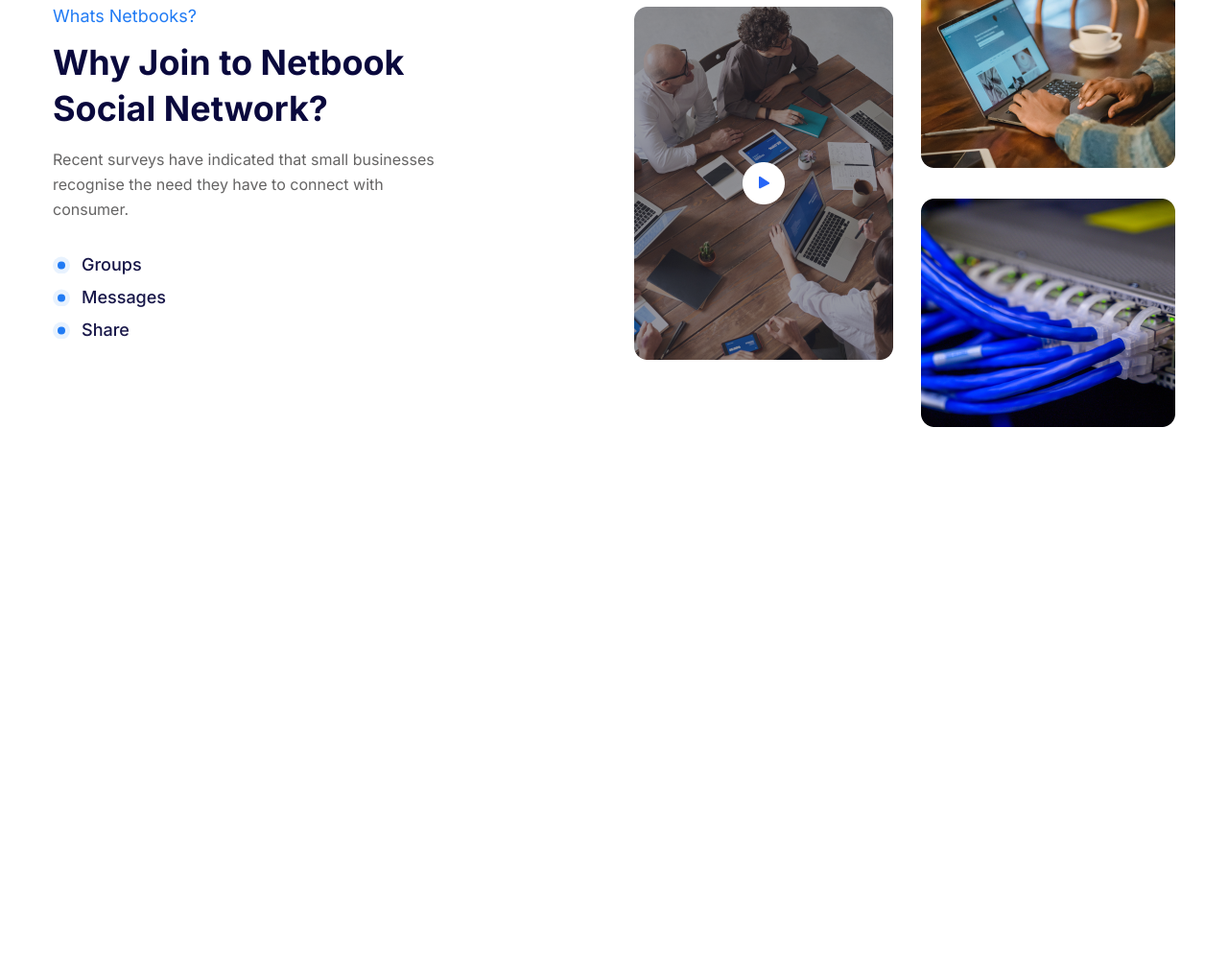
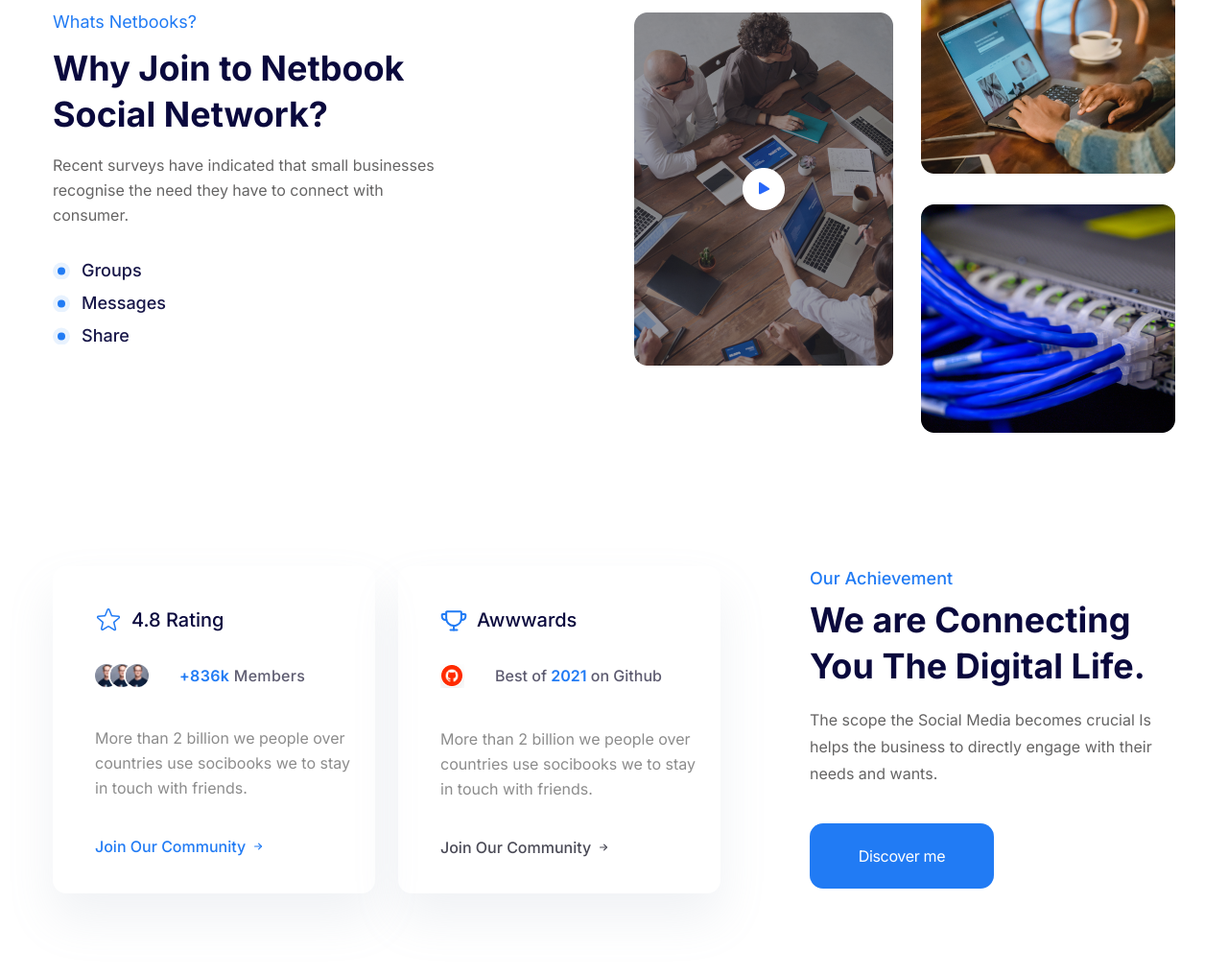
Before and after one commit to endjiansyah/netbook-tailwindcss, a plain HTML site: page index.html in a window 1280 px wide. Shown: the part 932-1947 px from the top of the page at 96% size. Before the commit the page ends 1432 px from the top, so only its background shows below. Drawn offline with nearby package versions, Linux system fonts and the light colour scheme.

Commit message:
buat section #rating

```diff
--- a/index.html
+++ b/index.html
@@ -46,16 +46,7 @@
 
         }
         @layer components {
-            #hero{
-                @apply pt-[162px] pb-[82.53px] bg-[linear-gradient(311.76deg,_#D4E7FE_-15.24%,_#FFFFFF_78.85%)]
-            }
-            #hero .left{
-                @apply w-[500px] items-center
-            }
 
-            .hero-badge{
-                @apply  px-[30px] py-3 rounded-lg bg-primary/10 text-primary text-xs w-[177px] mb-5
-            }
             .title-hero{
                 @apply font-bold text-[56px] leading-[66px] text-title font-inter
             }
@@ -65,8 +56,25 @@
             .par-a { /* text 16px line height 28px #656564 */
                 @apply text-base font-normal leading-[26px] font-inter text-secondary
             }
+
+            /* ---------------------- */
+            #hero{
+                @apply pt-[162px] pb-[82.53px] mb-24 bg-[linear-gradient(311.76deg,_#D4E7FE_-15.24%,_#FFFFFF_78.85%)]
+            }
+            #hero .left{
+                @apply w-[500px] items-center
+            }
+
+            .hero-badge{
+                @apply  px-[30px] py-3 rounded-lg bg-primary/10 text-primary text-xs w-[177px] mb-5
+            }
+
+            #hero .action a{
+                @apply py-6 px-[42px] rounded-[14px]  text-[14px] leading-[14px]
+            }
+
             #join{
-                @apply  pt-[124px] pb-[55px]
+                @apply  py-[34px] mb-[21px]
             }
             #join li{
                 /* li::before */
@@ -77,8 +85,66 @@
             #join .right{
                 @apply  flex items-center gap-[29px]
             }
-            #hero .action a{
-                @apply py-6 px-[42px] rounded-[14px]  text-[14px] leading-[14px]
+            #rating{
+                @apply py-[84px]
+            }
+
+            #rating .card{
+                @apply rounded-[14px] shadow-[0px_26px_49px_rgba(146,_165,_184,_0.14)] pt-[42px] pb-[40px] pl-[44px] pr-[18px] w-[336px]
+            }
+
+            #rating h3{
+                @apply
+                /* before */
+                before:content-[''] before:inline-block before:w-[28px] before:h-[28px] before:mr-[10px] before:bg-cover before:bg-no-repeat
+
+                /* flexing center */
+                flex items-center
+
+                /* span text */
+                text-xl leading-5 font-medium text-title mb-8
+            }
+            .card-rating h3{
+                /* gambar bintang */
+                @apply before:bg-[url('./assets/images/logo/Star.svg')]
+            }
+            .card-award h3{
+                /* gambar piala */
+                @apply before:bg-[url('./assets/images/logo/Trophy.svg')]
+            }
+            .gambar-bunder img{
+                @apply inline-block h-6 w-6 rounded-full ring-2 ring-white
+            }
+
+            .member{
+                @apply gap-4 flex items-center
+            }
+
+            #rating .member h4{
+                @apply text-base leading-[18px] font-medium text-[#5d5b70]
+            }
+            #rating .member h4 span{
+                @apply font-semibold text-primary
+            }
+            .card p{
+                @apply font-normal text-base leading-[26px] text-[#8c8c8c] my-10
+            }
+            #rating .btn-go a{
+                @apply
+                /* after */
+                after:content-[''] after:inline-block after:w-[10px] after:h-[10px] after:ml-2 after:bg-cover after:bg-no-repeat
+                /* flexing center */
+                flex items-center
+
+                /* span text */
+                font-medium text-base leading-4
+            }
+
+            #rating .card-rating .btn-go a{
+                @apply after:bg-[url('./assets/images/logo/arrowblue.svg')] text-primary
+            }
+            #rating .card-award .btn-go a{
+                @apply after:bg-[url('./assets/images/logo/arrowgray.svg')] text-[#4a4a56]
             }
         }
       </style>
@@ -162,5 +228,58 @@
             </div>
         </div>
     </section>
+    <section id="rating">
+        <div class="container flex items-center justify-between">
+            <div class="left flex gap-6">
+                <div class="card card-rating">
+                    <h3 class="">4.8 Rating</h3>
+                    <div class="member">
+                        <div class="gambar-bunder flex -space-x-2 overflow-hidden">
+                            <img src="./assets/images/ikiwong.jpg" alt="man"/>
+                            <img src="./assets/images/ikiwong.jpg" alt="man"/>
+                            <img src="./assets/images/ikiwong.jpg" alt="man"/>
+                        </div>
+                        <div class="total-member"></div>
+                        <h4 class="tracking-[0.02em]">
+                            <span>+836k</span> Members
+                        </h4>
+                    </div>
+                    <p>More than 2 billion we people over countries use socibooks we to stay in touch with friends.</p>
+                    <div class="btn-go">
+                        <a href="#!">Join Our Community</a>
+                    </div>
+                </div>
+                <div class="card card-award">
+                    <h3>Awwwards</h3>
+                    <div class="member">
+                        <img src="./assets/images/github.png" alt="logo github tapi remuk">
+                        <div class="total-member"></div>
+                        <h4>
+                            Best of <span>2021</span> on Github
+                        </h4>
+                    </div>
+                    <p>More than 2 billion we people over countries use socibooks we to stay in touch with friends.</p>
+                    <div class="btn-go">
+                        <a href="#!">Join Our Community</a>
+                    </div>
+                </div>
+            </div>
+            <div class="right w-[381px]">
+                <div class=" flex flex-col">
+                <h4 class="text-primary font-medium text-lg leading-[18px] mb-[10px]">
+                    Our Achievement
+                </h4>
+                <h1 class="title-a mb-[18px]">
+                    We are Connecting You The Digital Life.
+                </h1>
+                <p class="text-base font-normal leading-7 text-[#656464] pb-[38px]">
+                    The scope the Social Media becomes crucial Is helps the business to directly engage with their needs and wants.
+                </p>
+
+                    <a href="#!" class="w-[192px] box-border text-center py-[22px] px-[38px] bg-primary text-white -tracking-[0.02em] rounded-[14px]">Discover me</a>
+                </div>
+                </div>
+        </div>
+    </section>
 </body>
 </html>
```
Also changed, not shown: assets/images/github.png (added), assets/images/ikiwong.jpg (added), assets/images/logo/Star.svg (added), assets/images/logo/Trophy.svg (added), assets/images/logo/arrowblue.svg (added), assets/images/logo/arrowgray.svg (added), assets/images/wong1.png (added), assets/images/wong2.png (added), assets/images/wong3.png (added).
